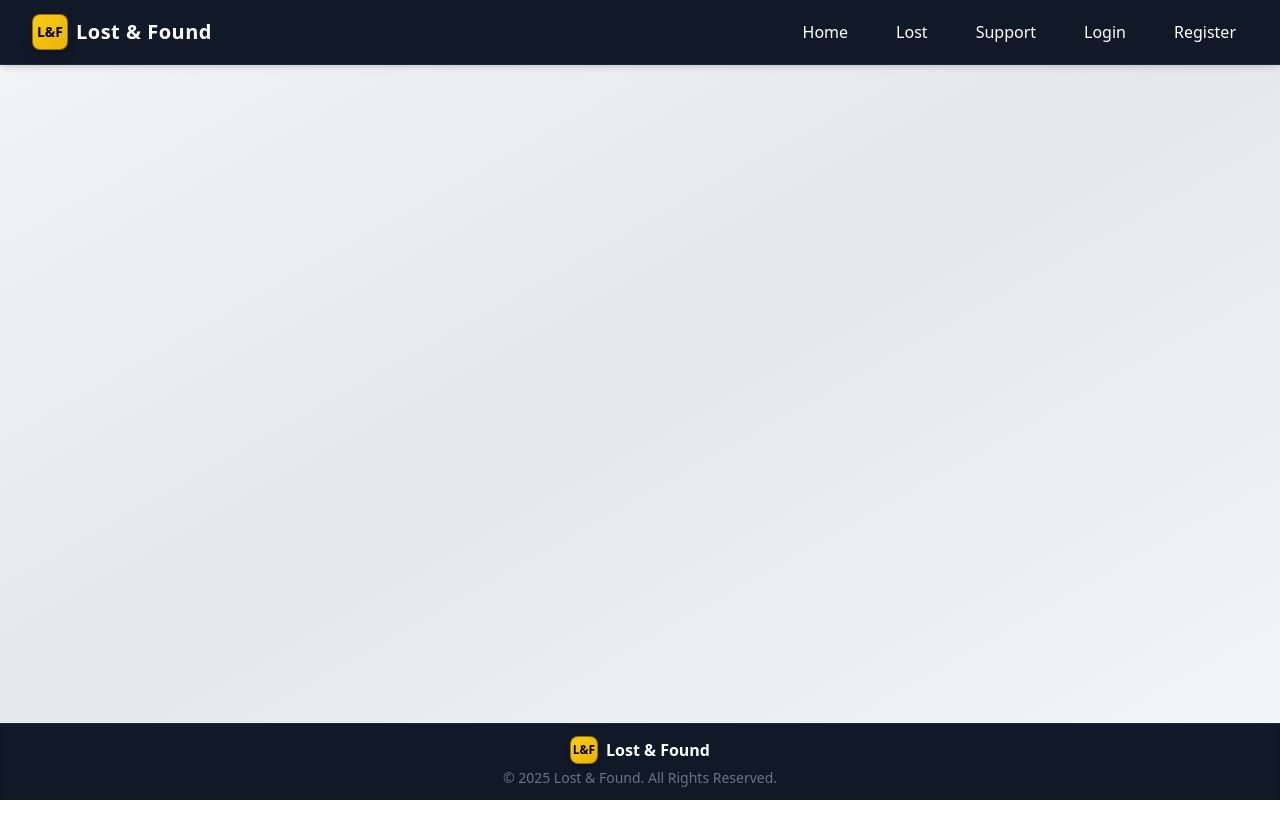
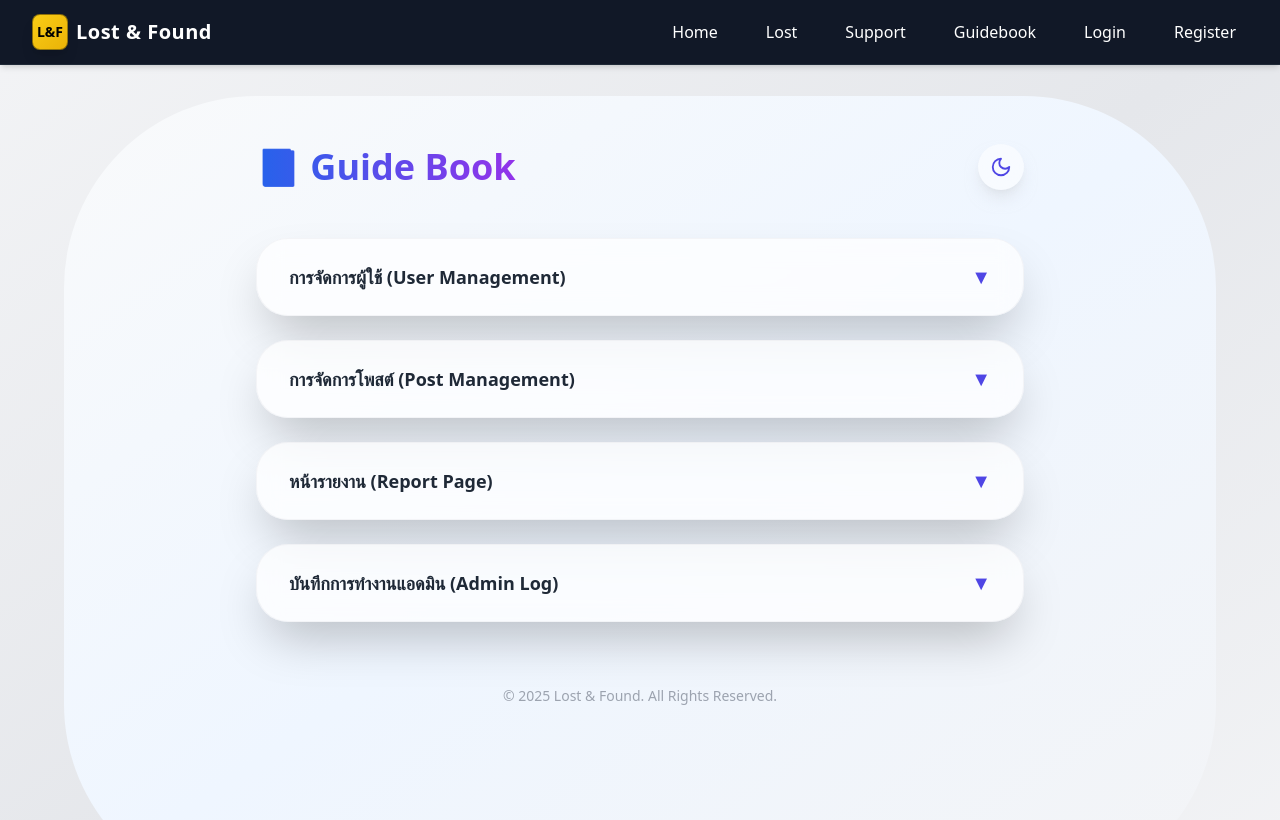
Before and after one commit to freemanlnwza/web-Lost-and-Found-Project, a React (Vite) app in the folder frontend/: page /guidebook in a window 1280 px wide. Shown: the top 820 px of the page. Built offline with nearby package versions, Linux system fonts and the light colour scheme.

Commit message:
add guidebook page

```diff
--- a/frontend/src/App.jsx
+++ b/frontend/src/App.jsx
@@ -8,6 +8,8 @@ import Login from "./Login.jsx";
 import Register from "./Register.jsx";
 import Profile from "./Profile.jsx";
 import SearchPage from "./SearchPage.jsx";
+import GuideBook from "./GuideBook.jsx";
+
 
 function AppWrapper() {
   return (
@@ -52,6 +54,7 @@ function App() {
                 <NavLink to="/" label="Home" />
                 <NavLink to="/lost" label="Lost" />
                 <NavLink to="/support" label="Support" />
+                <NavLink to="/guidebook" label="Guidebook" />
                 {!isAuthenticated ? (
                   <>
                     <NavLink to="/login" label="Login" />
@@ -76,6 +79,7 @@ function App() {
               <NavLink to="/" label="Home" onClick={() => setIsOpen(false)} />
               <NavLink to="/lost" label="Lost" onClick={() => setIsOpen(false)} />
               <NavLink to="/support" label="Support" onClick={() => setIsOpen(false)} />
+              <NavLink to="/guidebook" label="Guidebook" onClick={() => setIsOpen(false)} />
               {!isAuthenticated ? (
                 <>
                   <NavLink to="/login" label="Login" onClick={() => setIsOpen(false)} />
@@ -111,6 +115,7 @@ function App() {
               <Route path="/camera" element={<CameraPage />} />
               <Route path="/searchItem" element={<SearchPage />} />
               <Route path="/chat/:chatId" element={<ChatPage currentUserId={currentUser?.id} />} />
+              <Route path="/guidebook" element={<GuideBook />} />
             </Routes>
           </div>
         )}
--- /dev/null
+++ b/frontend/src/GuideBook.jsx
@@ -0,0 +1,152 @@
+import { useState, useEffect } from "react";
+import { motion, AnimatePresence } from "framer-motion";
+import { Moon, Sun } from "lucide-react";
+
+const guides = [
+  {
+    title: "การจัดการผู้ใช้ (User Management)",
+    content:
+      "ในส่วนนี้คุณสามารถดูข้อมูลผู้ใช้ทั้งหมด เพิ่ม แก้ไข หรือลบบัญชีได้ รวมถึงกำหนดสิทธิ์การเข้าถึงระบบ.",
+
+  },
+  {
+    title: "การจัดการโพสต์ (Post Management)",
+    content:
+      "ใช้สำหรับเพิ่ม แก้ไข หรือลบโพสต์ภายในเว็บ สามารถจัดหมวดหมู่และตั้งสถานะโพสต์ได้.",
+  },
+  {
+    title: "หน้ารายงาน (Report Page)",
+    content:
+      "ดูสถิติการใช้งานของผู้ใช้ รายงานปัญหา หรือสรุปกิจกรรมต่าง ๆ ภายในระบบ.",
+  },
+  {
+    title: "บันทึกการทำงานแอดมิน (Admin Log)",
+    content:
+      "ติดตามทุกการกระทำของแอดมิน เช่น การแก้ไขข้อมูลผู้ใช้ การลบโพสต์ หรือการอัปเดตระบบ.",
+  },
+];
+
+export default function GuideBook() {
+  const [darkMode, setDarkMode] = useState(false);
+  const [openIndex, setOpenIndex] = useState(null);
+
+  useEffect(() => {
+    const prefersDark = window.matchMedia('(prefers-color-scheme: dark)').matches;
+    setDarkMode(prefersDark);
+  }, []);
+
+  useEffect(() => {
+    const html = document.documentElement;
+    if (darkMode) {
+      html.classList.add('dark');
+    } else {
+      html.classList.remove('dark');
+    }
+  }, [darkMode]);
+
+  const toggleDarkMode = () => {
+    setDarkMode(prev => !prev);
+  };
+
+  return (
+    <div className={`min-h-screen px-4 py-12 transition-all duration-700 rounded-[12rem] ${
+      darkMode
+        ? 'bg-gradient-to-br from-slate-900 via-slate-800 to-slate-900 text-gray-100'
+        : 'bg-gradient-to-br from-gray-50 via-blue-50 to-gray-100 text-gray-800'
+    }`}>
+      {/* Header */}
+      <motion.div
+        initial={{ opacity: 0, y: -20 }}
+        animate={{ opacity: 1, y: 0 }}
+        transition={{ duration: 0.6 }}
+        className="max-w-3xl mx-auto flex items-center justify-between mb-12"
+      >
+        <h1 className="text-4xl font-bold bg-gradient-to-r from-blue-600 to-purple-600 bg-clip-text text-transparent">
+          📘 Guide Book
+        </h1>
+        <motion.button
+          whileHover={{ scale: 1.1, rotate: 180 }}
+          whileTap={{ scale: 0.95 }}
+          onClick={toggleDarkMode}
+          className={`p-3 rounded-full backdrop-blur-lg transition-all duration-300 shadow-lg ${
+            darkMode
+              ? 'bg-gray-700/50 hover:bg-gray-600/50 shadow-blue-500/20'
+              : 'bg-white/50 hover:bg-white/80 shadow-gray-300/50'
+          }`}
+          title="Toggle Dark Mode"
+        >
+          {darkMode ? <Sun size={22} className="text-yellow-400" /> : <Moon size={22} className="text-indigo-600" />}
+        </motion.button>
+      </motion.div>
+
+      {/* Accordion Section */}
+      <div className="max-w-3xl mx-auto space-y-6">
+        {guides.map((item, index) => (
+          <motion.div
+            key={index}
+            initial={{ opacity: 0, y: 20 }}
+            animate={{ opacity: 1, y: 0 }}
+            transition={{ duration: 0.4, delay: index * 0.1 }}
+            whileHover={{ scale: 1.02, y: -4 }}
+            className={`rounded-[2rem] overflow-hidden backdrop-blur-md transition-all duration-500 ${
+              darkMode
+                ? 'bg-gray-800/50 border border-gray-700/30 hover:bg-gray-800/70 hover:border-gray-600/50 shadow-2xl hover:shadow-blue-500/20'
+                : 'bg-white/70 border border-gray-200/40 hover:bg-white/90 hover:border-gray-300/60 shadow-2xl hover:shadow-blue-300/30'
+            }`}
+          >
+            <motion.button
+              whileHover={{ x: 4 }}
+              onClick={() => setOpenIndex(openIndex === index ? null : index)}
+              className={`w-full text-left px-8 py-6 flex justify-between items-center transition-all duration-300 ${
+                darkMode
+                  ? 'hover:bg-gray-700/30'
+                  : 'hover:bg-gray-50/50'
+              }`}
+            >
+              <span className="font-semibold text-lg">{item.title}</span>
+              <motion.span
+                animate={{ rotate: openIndex === index ? 180 : 0 }}
+                transition={{ duration: 0.4, type: "spring", stiffness: 200 }}
+                className={`text-xl ${darkMode ? 'text-blue-400' : 'text-indigo-600'}`}
+              >
+                ▼
+              </motion.span>
+            </motion.button>
+
+            <AnimatePresence>
+              {openIndex === index && (
+                <motion.div
+                  initial={{ height: 0, opacity: 0 }}
+                  animate={{ height: "auto", opacity: 1 }}
+                  exit={{ height: 0, opacity: 0 }}
+                  transition={{ duration: 0.4, ease: "easeInOut" }}
+                  className={`overflow-hidden`}
+                >
+                  <div className={`px-8 py-6 leading-relaxed ${
+                    darkMode
+                      ? 'bg-gray-900/50 text-gray-300 border-t border-gray-700/50'
+                      : 'bg-gray-50/50 text-gray-700 border-t border-gray-200/50'
+                  }`}>
+                    {item.content}
+                  </div>
+                </motion.div>
+              )}
+            </AnimatePresence>
+          </motion.div>
+        ))}
+      </div>
+
+      {/* Footer */}
+      <motion.p
+        initial={{ opacity: 0 }}
+        animate={{ opacity: 1 }}
+        transition={{ delay: 0.8 }}
+        className={`text-center text-sm mt-16 transition-colors duration-300 ${
+          darkMode ? 'text-gray-500' : 'text-gray-400'
+        }`}
+      >
+        © 2025 Lost & Found. All Rights Reserved.
+      </motion.p>
+    </div>
+  );
+}
```
Also changed, not shown: frontend/package.json (+5 -3 lines), 1 other file (tests, documents, lock files or other folders).
